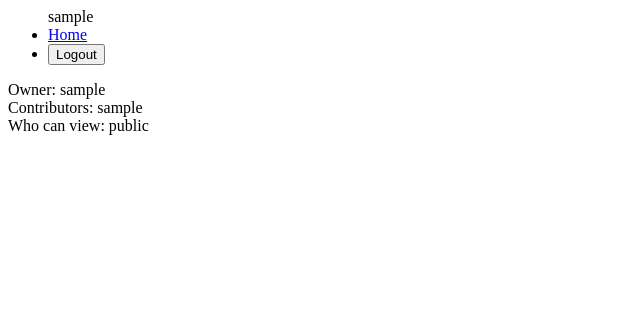
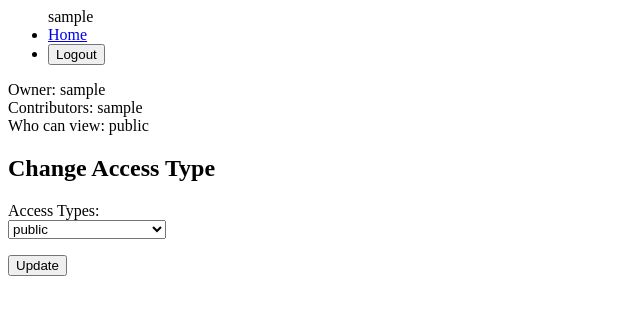
Before and after one commit to tnibert/Camelot, a Django app: page /album/1/manage in a window 1280 px wide. Shown: the top 315 px of the page, without its empty margins (0-640 px from the left). Run offline with Django 3.2, Linux system fonts and the light colour scheme; a user stored in the database is signed in; tables that the repository leaves empty hold one stand-in row (values such as "Sample post").

Commit message:
added access type modification to album management page #3

```diff
--- a/camelot/constants.py
+++ b/camelot/constants.py
@@ -9,3 +9,8 @@ ALBUM_PUBLIC=1
 ALBUM_ALLFRIENDS=2
 ALBUM_GROUPS=3
 ALBUM_PRIVATE=4
+
+ACCESSTYPES = {ALBUM_PUBLIC: "public",
+                   ALBUM_ALLFRIENDS: "all friends",
+                   ALBUM_GROUPS: "specified groups",
+                   ALBUM_PRIVATE: "owner and contributors"}
--- a/camelot/controllers/albumcontroller.py
+++ b/camelot/controllers/albumcontroller.py
@@ -33,6 +33,7 @@ class albumcontroller(genericcontroller):
         except:
             raise
 
+    # may want to also add methods for edit permission
     def has_permission_to_view(self, album):
         """
         Check if the current user has permission to view the specified album
@@ -177,6 +178,7 @@ class albumcontroller(genericcontroller):
         """
         if self.uprofile == album.owner and ALBUM_PUBLIC <= type <= ALBUM_PRIVATE and isinstance(type, int):
             album.accesstype = type
+            album.save()
             return True
         else:
             return False
@@ -219,6 +221,15 @@ class albumcontroller(genericcontroller):
     def remove_contributor_from_album(self, album, contributor):
         pass
 
+    def return_groups(self, album):
+        """
+        Return all groups for an album
+        :param album:
+        :return: queryset of groups
+        """
+        # todo: unit test
+        return album.groups.all()
+
 def collate_owner_and_contrib(album):
     """
     Combine owner and contributors into list
--- a/camelot/forms.py
+++ b/camelot/forms.py
@@ -48,17 +48,13 @@ class ManageGroupsForm(forms.Form):
     """
     pass
 
+
 class AddGroupForm(forms.Form):
     """
     Form to add a group
     """
     name = forms.CharField(label='Group Name', max_length=GROUPNAMELEN)
 
-class FriendGroupingForm(forms.Form):
-    """
-    List groups in a scroll box that allows selecting of multiple entries
-    """
-    pass
 
 class MyGroupSelectForm(forms.Form):
 
@@ -77,4 +73,7 @@ class MyGroupSelectForm(forms.Form):
             label='Group Name', choices=ch)
 
 class EditAlbumAccesstypeForm(forms.Form):
-    pass
+    """
+    Form to edit album access type
+    """
+    mytype = forms.ChoiceField(label="Access Types", choices=ACCESSTYPES.items())
--- a/camelot/templates/camelot/managealbumpermission.html
+++ b/camelot/templates/camelot/managealbumpermission.html
@@ -6,4 +6,19 @@ Owner: {{ owner }}<br>
 Contributors: {% for c in contributors %}{{ c }} {% endfor %}<br>
 Who can view: {{ accesstype }}
 
+{% if accesstypeform %}
+<h2>Change Access Type</h2>
+<form action="{% url 'update_album_access' albumid %}" method="post">
+    {% include 'camelot/genericformtemp.html' with form=accesstypeform %}
+    <input type="submit" value="Update" />
+</form>
+{% endif %}
+
+{% if groupform %}
+<h2>Add New Group</h2>
+<form action="{% url 'update_album_groups' albumid %}" method="post">
+    {% include 'camelot/genericformtemp.html' with form=groupform %}
+    <input type="submit" value="Add Groups" />
+</form>
+{% endif %}
 {% endblock %}
--- a/camelot/view/album.py
+++ b/camelot/view/album.py
@@ -15,7 +15,7 @@ Album views
 def create_album(request):
 
     # if this is a POST request we need to process the form data
-    if request.method == 'POST':        # this all needs to be put in the controller.. maybe
+    if request.method == 'POST':
 
         # create a form instance and populate it with data from the request:
         form = AlbumCreateForm(request.POST)
@@ -135,15 +135,11 @@ def manage_album_permissions(request, albumid):
     if album.owner != request.user.profile and request.user.profile not in album.contributors:
         raise PermissionException
 
-    accesstypes = {ALBUM_PUBLIC: "public",
-                   ALBUM_ALLFRIENDS: "all friends",
-                   ALBUM_GROUPS: "specified groups",
-                   ALBUM_PRIVATE: "owner and contributors"}
-
     retdict = {
         "owner": album.owner.user.username,
         "contributors": [contrib.user.username for contrib in list(album.contributors.all())],
-        "accesstype": accesstypes[album.accesstype]
+        "albumid": album.id,
+        "accesstype": ACCESSTYPES[album.accesstype]
     }
 
     #retdict["accesstypes"] = accesstypes
@@ -157,9 +153,31 @@ def manage_album_permissions(request, albumid):
     return render(request, "camelot/managealbumpermission.html", retdict)
 
 @login_required
-def update_access_type(request):
-    pass
+def update_access_type(request, id):
+    """
+
+    :param request:
+    :param id:
+    :return:
+    """
+    if request.method == 'POST':
+        # create a form instance and populate it with data from the request:
+        form = EditAlbumAccesstypeForm(request.POST)
+
+        # check whether it's valid:
+        if form.is_valid():
+            albumcontrol = albumcontroller(request.user.id)
+            album = albumcontrol.return_album(id)
+            if album.owner != albumcontrol.uprofile:
+                raise PermissionException
+            atype = int(form.cleaned_data["mytype"])
+            print(atype)
+            assert atype in ACCESSTYPES.keys()
+            assert albumcontrol.set_accesstype(album, atype)
+            return redirect("manage_album", id)
+
+    return Http404
 
 @login_required
-def update_groups(request):
+def update_groups(request, id):
     pass
```
